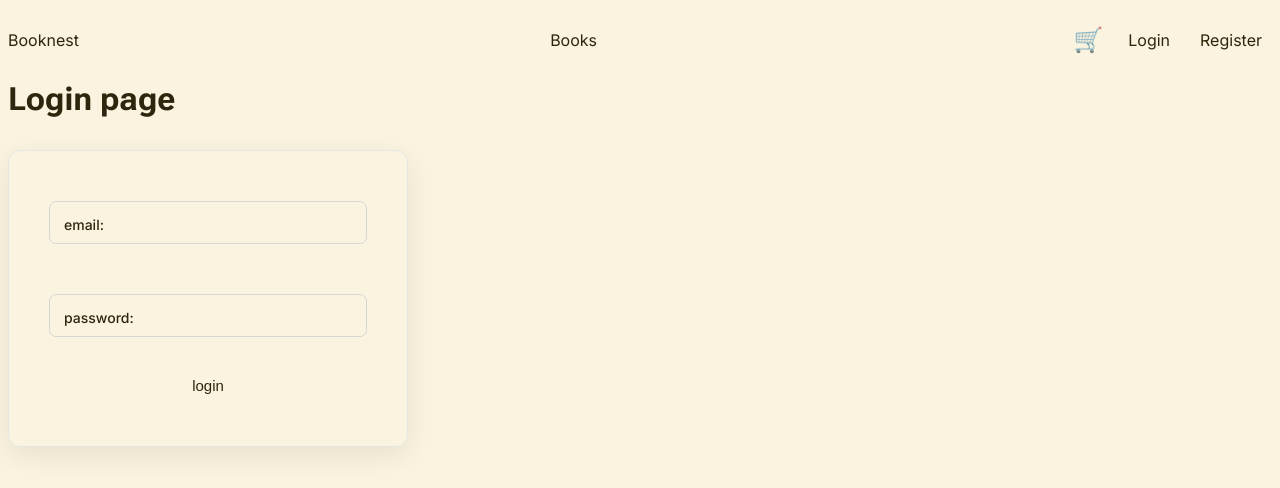
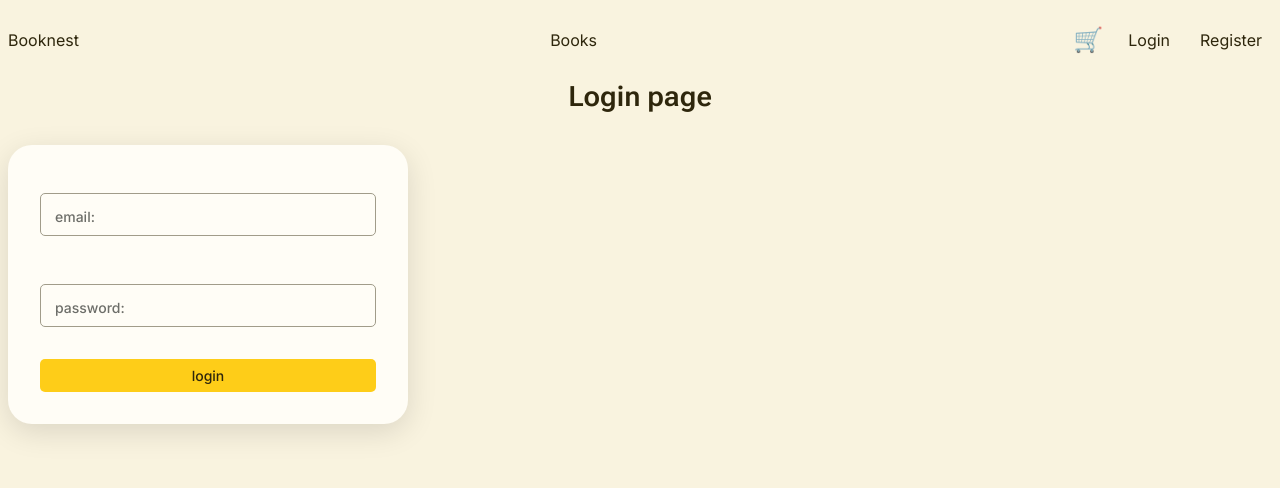
Before and after one commit to murad-proger/booknest, a Next.js app: page /login in a window 1280 px wide. Shown: the top 488 px of the page. Built offline with nearby package versions, Linux system fonts and the light colour scheme; no server answers.

Commit message:
refactor(ui): migrate login/register forms to design tokens

```diff
--- a/src/app/login/login.module.css
+++ b/src/app/login/login.module.css
@@ -1,17 +1,17 @@
 .form {
   width: 100%;
   max-width: 400px;
-  background: var(--background);
-  border: 1px solid #e5e5e5;
-  border-radius: 12px;
-  padding: 0 40px 40px;
-  box-shadow: 0 8px 30px rgba(0, 0, 0, 0.08);
+  background: var(--color-surface);
+  border-radius: var(--radius-media);
+  padding: 0 var(--space-6) var(--space-6);
+  box-shadow: 0 8px 30px var(--color-shadow);
 }
 
 .title {
-  margin: 0 0 32px;
-  color: var(--foreground);
+  margin: 0 0 var(--space-6);
+  color: var(--color-text);
   text-align: center;
+  font-family: var(--font-content), Georgia, serif;
   font-size: 28px;
   font-weight: 600;
 }
@@ -20,21 +20,21 @@
   position: relative;
   display: flex;
   flex-direction: column;
-  gap: 8px;
-  margin: 50px 0 20px;
+  gap: var(--space-2);
+  margin: var(--space-7) 0 var(--space-5);
 }
 
 .field span {
   position: absolute;
   top: 15px;
   left: 15px;
-  color: var(--foreground);
+  color: var(--color-text-muted);
   font-size: 14px;
   font-weight: 500;
   transition: top 0.3s linear, left 0.3s linear;
 }
 
-.field:has(input:not(:placeholder-shown)),
+.field:has(input:not(:placeholder-shown)) span,
 .field:focus-within span {
   top: -25px;
   left: 0;
@@ -43,11 +43,11 @@
 
 .field input {
   width: 100%;
-  padding: 12px 14px;
-  border: 1px solid #d6d6d6;
-  border-radius: 7px;
-  background: var(--background);
-  color: var(--foreground);
+  padding: var(--space-3) 14px;
+  border: 1px solid var(--color-disabled);
+  border-radius: var(--radius-control);
+  background: var(--color-surface);
+  color: var(--color-text);
   font-size: 15px;
   box-sizing: border-box;
   transition: border-color 0.15s ease, box-shadow 0.15s ease;
@@ -55,35 +55,11 @@
 
 .field input:focus {
   outline: none;
-  border-color: var(--foreground);
-  box-shadow: 0 0 0 2px rgba(0, 0, 0, 0.08);
-}
-
-.error {
-  margin: 0;
-  color: #d32f2f;
-  font-size: 13px;
+  border-color: var(--color-accent);
+  box-shadow: 0 0 0 3px color-mix(in srgb, var(--color-accent) 30%, transparent);
 }
 
 .button {
   width: 100%;
-  margin-top: 8px;
-  padding: 12px 16px;
-  border: none;
-  border-radius: 7px;
-  background: var(--foreground);
-  color: var(--background);
-  font-size: 15px;
-  font-weight: 500;
-  cursor: pointer;
-  transition: opacity 0.15s ease;
+  margin-top: var(--space-2);
 }
-
-.button:hover {
-  opacity: 0.85;
-}
-
-.button:disabled {
-  opacity: 0.5;
-  cursor: not-allowed;
-}
--- a/src/app/login/page.tsx
+++ b/src/app/login/page.tsx
@@ -7,6 +7,7 @@ import { useRouter } from "next/navigation";
 import { useSession } from "next-auth/react";
 
 import { login, type LoginState } from "@/actions/auth";
+import Button from "@/components/ui/Button/Button";
 
 export default function LoginPage() {
   const initialState: LoginState = {
@@ -34,7 +35,7 @@ export default function LoginPage() {
 
   return (
     <>
-      <h1>Login page</h1>
+      <h1 className={styles.title}>Login page</h1>
 
       <form className={styles.form} action={action}>
         <label className={styles.field}>
@@ -69,12 +70,11 @@ export default function LoginPage() {
           )}
         </label>
 
-        <button
+        <Button
           className={styles.button}
-          disabled={isPending}
         >
           {isPending ? "please wait..." : "login"}
-        </button>
+        </Button>
       </form>
     </>
   );
--- a/src/app/register/register.module.css
+++ b/src/app/register/register.module.css
@@ -1,17 +1,17 @@
 .form {
   width: 100%;
   max-width: 400px;
-  background: var(--background);
-  border: 1px solid #e5e5e5;
-  border-radius: 12px;
-  padding: 0 40px 40px;
-  box-shadow: 0 8px 30px rgba(0, 0, 0, 0.08);
+  background: var(--color-surface);
+  border-radius: var(--radius-media);
+  padding: 0 var(--space-6) var(--space-6);
+  box-shadow: 0 8px 30px var(--color-shadow);
 }
 
 .title {
-  margin: 0 0 32px;
-  color: var(--foreground);
+  margin: 0 0 var(--space-6);
+  color: var(--color-text);
   text-align: center;
+  font-family: var(--font-content), Georgia, serif;
   font-size: 28px;
   font-weight: 600;
 }
@@ -20,15 +20,15 @@
   position: relative;
   display: flex;
   flex-direction: column;
-  gap: 8px;
-  margin: 50px 0 20px;
+  gap: var(--space-2);
+  margin: var(--space-7) 0 var(--space-5);
 }
 
 .field span {
   position: absolute;
   top: 15px;
   left: 15px;
-  color: var(--foreground);
+  color: var(--color-text-muted);
   font-size: 14px;
   font-weight: 500;
   transition: top 0.3s linear, left 0.3s linear;
@@ -43,11 +43,11 @@
 
 .field input {
   width: 100%;
-  padding: 12px 14px;
-  border: 1px solid #d6d6d6;
-  border-radius: 7px;
-  background: var(--background);
-  color: var(--foreground);
+  padding: var(--space-3) 14px;
+  border: 1px solid var(--color-disabled);
+  border-radius: var(--radius-control);
+  background: var(--color-surface);
+  color: var(--color-text);
   font-size: 15px;
   box-sizing: border-box;
   transition: border-color 0.15s ease, box-shadow 0.15s ease;
@@ -55,35 +55,11 @@
 
 .field input:focus {
   outline: none;
-  border-color: var(--foreground);
-  box-shadow: 0 0 0 2px rgba(0, 0, 0, 0.08);
-}
-
-.error {
-  margin: 0;
-  color: #d32f2f;
-  font-size: 13px;
+  border-color: var(--color-accent);
+  box-shadow: 0 0 0 3px color-mix(in srgb, var(--color-accent) 30%, transparent);
 }
 
 .button {
   width: 100%;
-  margin-top: 8px;
-  padding: 12px 16px;
-  border: none;
-  border-radius: 7px;
-  background: var(--foreground);
-  color: var(--background);
-  font-size: 15px;
-  font-weight: 500;
-  cursor: pointer;
-  transition: opacity 0.15s ease;
+  margin-top: var(--space-2);
 }
-
-.button:hover {
-  opacity: 0.85;
-}
-
-.button:disabled {
-  opacity: 0.5;
-  cursor: not-allowed;
-}
```
Also changed, not shown: src/app/register/page.tsx (+4 -3 lines).
